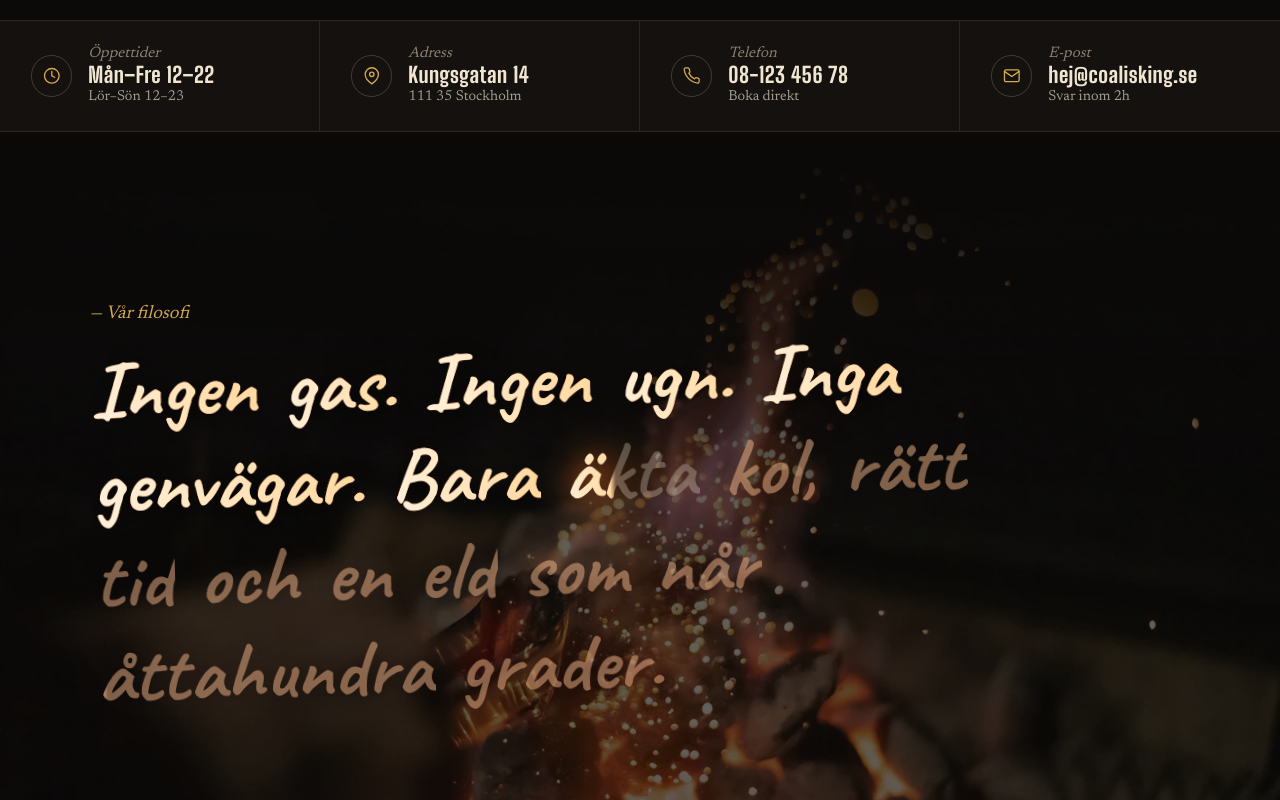
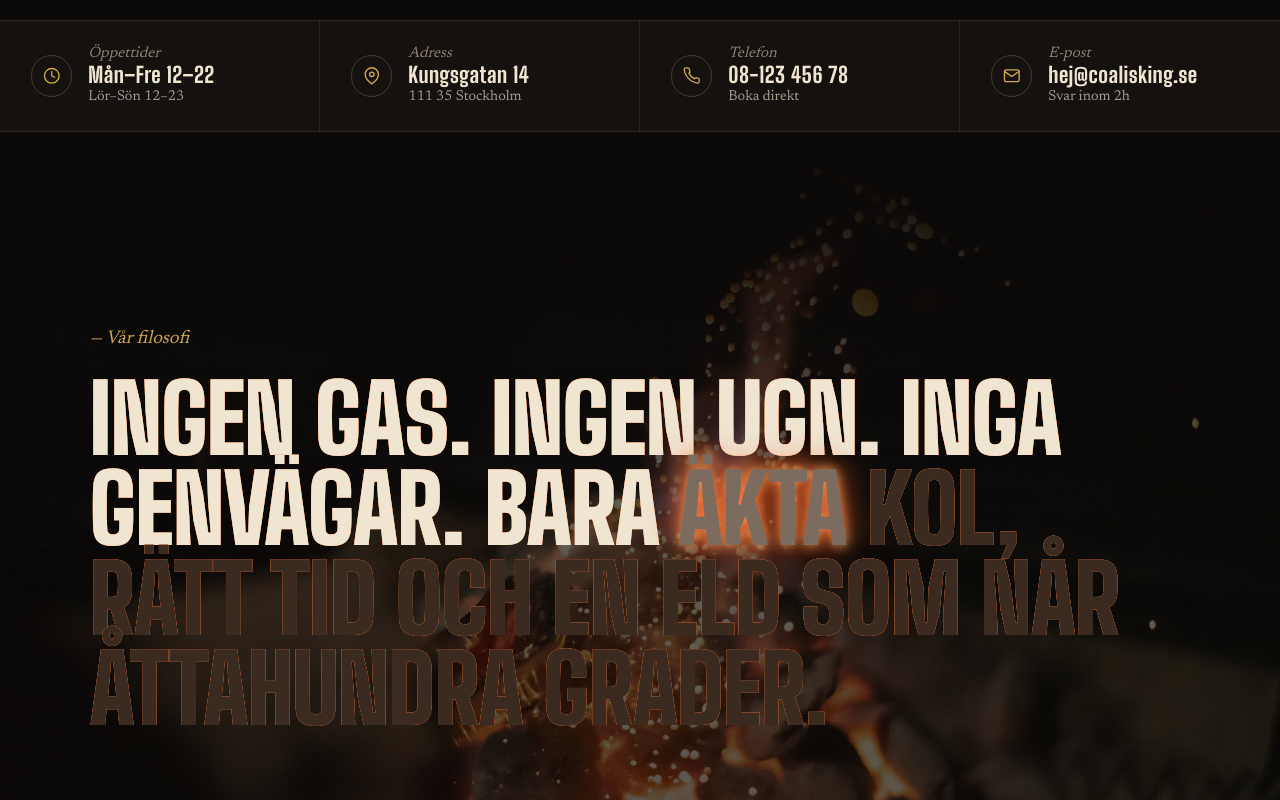
Before and after one commit to SweGBG/coalisking2, a Next.js app: page / in a window 1280 px wide. Shown: the part 4780-5580 px from the top of the page. Built offline with nearby package versions, Linux system fonts and the light colour scheme; no server answers.

Commit message:
Återställ filosofi-stycket till blockstilen (tillbaka från handskrivet)
Co-Authored-By: Claude Opus 5.5 <noreply@anthropic.com>
Claude-Session: https://claude.ai/code/session_016E23traTzLsuPx3FqdThnw

```diff
--- a/package.json
+++ b/package.json
@@ -10,7 +10,6 @@
   },
   "dependencies": {
     "@fontsource/big-shoulders-display": "^5.3.0",
-    "@fontsource/caveat": "^5.2.6",
     "@fontsource/newsreader": "^5.3.0",
     "@vercel/analytics": "^2.0.1",
     "country-flag-icons": "^1.6.17",
--- a/src/app/layout.tsx
+++ b/src/app/layout.tsx
@@ -6,8 +6,6 @@ import "@fontsource/big-shoulders-display/900";
 import "@fontsource/newsreader/400.css";
 import "@fontsource/newsreader/400-italic.css";
 import "@fontsource/newsreader/500.css";
-import "@fontsource/caveat/600.css";
-import "@fontsource/caveat/700.css";
 import "./globals.css";
 import { LangProvider } from "@/lib/LangContext";
 
--- a/src/components/Philosophy.module.css
+++ b/src/components/Philosophy.module.css
@@ -1,20 +1,12 @@
 .section { position: relative; height: 260vh; background: var(--char); }
 .stage { position: sticky; top: 0; height: 100vh; height: 100svh; display: grid; align-content: center; padding: 0 clamp(1.25rem, 7vw, 8rem); overflow: hidden; isolation: isolate; }
-.glow { position: absolute; inset: 0; z-index: -1; opacity: calc(.18 + var(--p, 0) * .5);
+.glow { position: absolute; inset: 0; z-index: -1; opacity: calc(.15 + var(--p, 0) * .55);
   background: radial-gradient(60% 50% at 50% 110%, rgba(255, 90, 31, .45), rgba(214, 57, 31, .12) 50%, transparent 75%), url("/img/sparks.webp") center 70% / cover no-repeat;
   -webkit-mask: linear-gradient(180deg, transparent, #000 45%); mask: linear-gradient(180deg, transparent, #000 45%); }
-.eyebrow { font: italic 400 1.15rem/1 var(--serif); color: var(--brass); margin-bottom: 1.4rem; }
-
-/* Handwritten manifesto: each word is "written" left to right as you scroll (--h 0 → 1) */
-.words { max-width: 24ch; font: 700 clamp(2.7rem, 6.4vw, 6rem)/1.08 "Caveat", "Segoe Script", cursive; letter-spacing: .005em; transform: rotate(-1.5deg); transform-origin: 0 50%; }
-.w { --h: 0; display: inline-block; padding: 0 .04em .08em;
-  background: linear-gradient(90deg, #fff1dc 0%, #ffd9a0 calc(var(--h) * 100%), rgba(239, 229, 209, .3) calc(var(--h) * 100% + 4%));
-  -webkit-background-clip: text; background-clip: text; color: transparent;
-  filter: drop-shadow(0 0 calc(var(--h) * (1 - var(--h)) * 70px) rgba(255, 120, 40, .95)) drop-shadow(0 2px 14px rgba(0, 0, 0, .6)); }
-
-.flourish { display: block; width: min(34rem, 70vw); height: 1.6rem; margin-top: .4rem; overflow: visible; transform: rotate(-1.5deg); }
-.flourish path { fill: none; stroke: var(--flame); stroke-width: 3.5; stroke-linecap: round; stroke-dasharray: 1; stroke-dashoffset: calc(1 - clamp(0, (var(--p, 0) - .78) * 5, 1));
-  filter: drop-shadow(0 0 8px rgba(255, 90, 31, .7)); }
-
-@media (max-width: 820px) { .section { height: 200vh; } .words { transform: rotate(-1deg); } }
-@media (prefers-reduced-motion: reduce) { .w { filter: none; } }
+.eyebrow { font: italic 400 1.15rem/1 var(--serif); color: var(--brass); margin-bottom: 1.6rem; }
+.words { max-width: 22ch; font: 900 clamp(2.8rem, 7.4vw, 7.6rem)/.95 var(--display); text-transform: uppercase; letter-spacing: -.01em; }
+/* --h: 0 = cold coal, 1 = burnt in. Peaks white-hot on the way. */
+.w { --h: 0; color: color-mix(in srgb, #3b2a20 calc((1 - var(--h)) * 100%), var(--bone));
+  text-shadow: 0 0 calc(var(--h) * (1 - var(--h)) * 140px) rgba(255, 90, 31, .95), 0 0 calc(var(--h) * (1 - var(--h)) * 50px) rgba(255, 200, 120, .9);
+  transition: color .25s linear; }
+@media (max-width: 820px) { .section { height: 200vh; } }
--- a/src/components/Philosophy.tsx
+++ b/src/components/Philosophy.tsx
@@ -38,15 +38,9 @@ export default function Philosophy() {
         <p className={styles.eyebrow}>{tr.eyebrow}</p>
         <p className={styles.words}>
           {words.map((w, i) => (
-            <span key={i}>
-              <span data-w className={styles.w}>{w}</span>{" "}
-            </span>
+            <span key={i} data-w className={styles.w}>{w}{" "}</span>
           ))}
         </p>
-        {/* hand-drawn flourish under the text, drawn as the last words are written */}
-        <svg className={styles.flourish} viewBox="0 0 600 40" aria-hidden preserveAspectRatio="none">
-          <path pathLength={1} d="M4 26 C 90 8, 180 34, 270 20 S 450 6, 596 18" />
-        </svg>
       </div>
     </section>
   );
```
Also changed, not shown: 1 other file (tests, documents, lock files or other folders).
